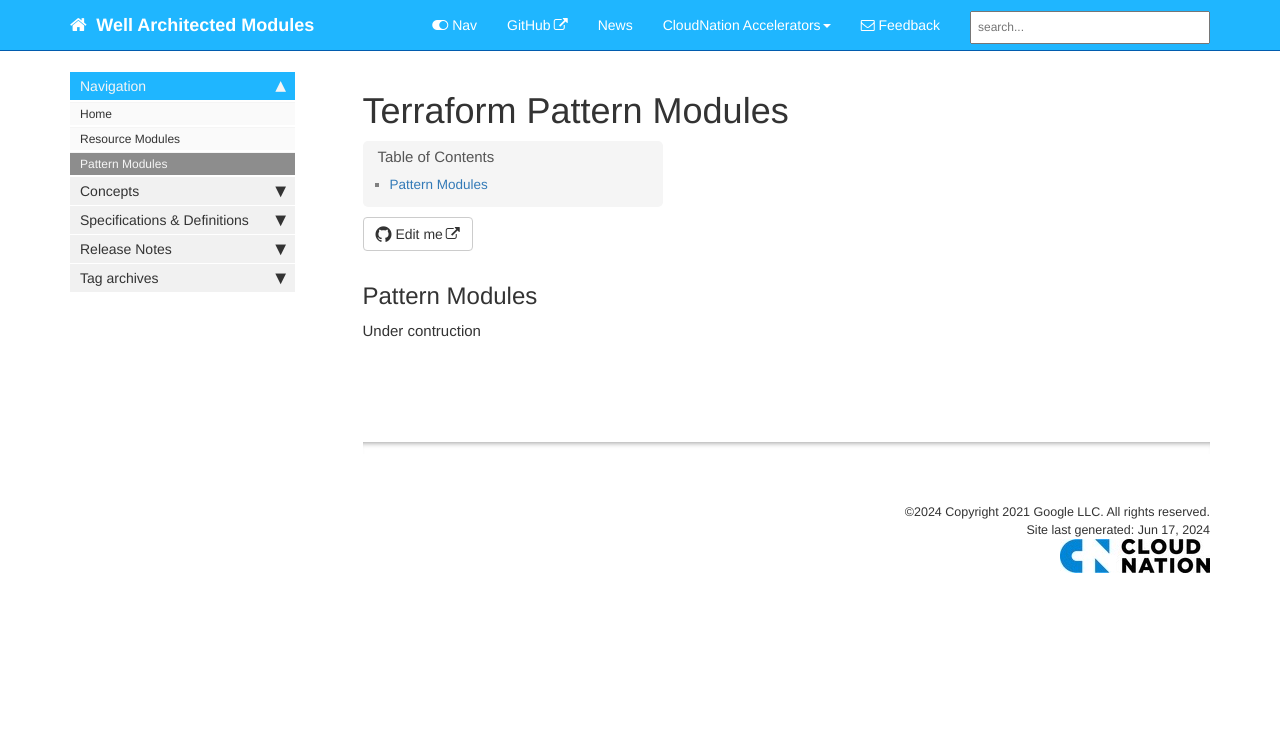
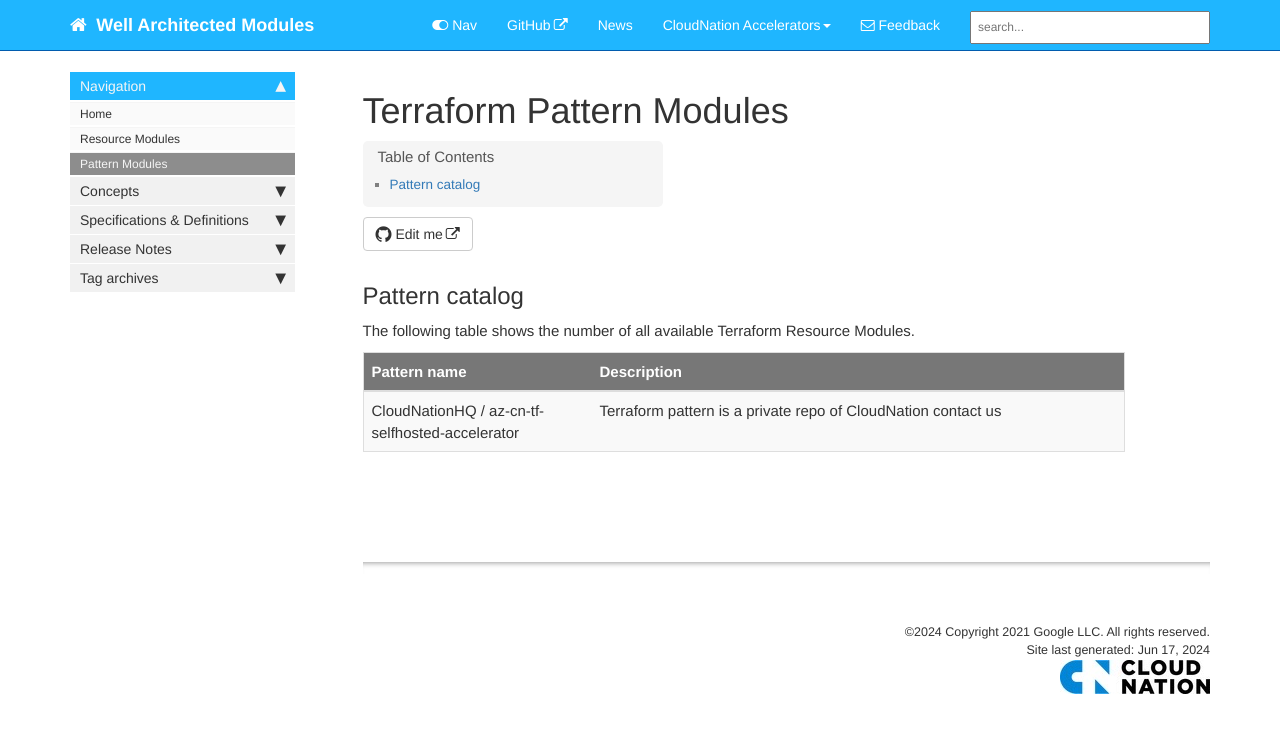
Before and after one commit to CloudNationHQ/well-architected-modules, a Jekyll site: the page built from pages/mydoc/mydoc_cn_terraform_pattern_modules.md, in a window 1280 px wide. Shown: the top 733 px of the page. Built offline with Jekyll 4.4.1, drawn with Linux system fonts in a browser that asks for light colours; comment, search, counter and statistics services are not loaded.

Commit message:
commit changes

```diff
--- a/pages/mydoc/mydoc_cn_terraform_pattern_modules.md
+++ b/pages/mydoc/mydoc_cn_terraform_pattern_modules.md
@@ -5,8 +5,27 @@
 folder: mydoc
 ---
 
-## Pattern Modules
+## Pattern catalog
 
-Under contruction
+The following table shows the number of all available Terraform Resource Modules.
+
+<table>
+<colgroup>
+<col width="30%" />
+<col width="70%" />
+</colgroup>
+<thead>
+<tr class="header">
+<th>Pattern name</th>
+<th>Description</th>
+</tr>
+</thead>
+<tbody>
+<tr>
+<td markdown="span">CloudNationHQ / az-cn-tf-selfhosted-accelerator</td>
+<td markdown="span">Terraform pattern is a private repo of CloudNation contact us</td>
+</tr>
+</tbody>
+</table>
 
 {% include links.html %}
```
